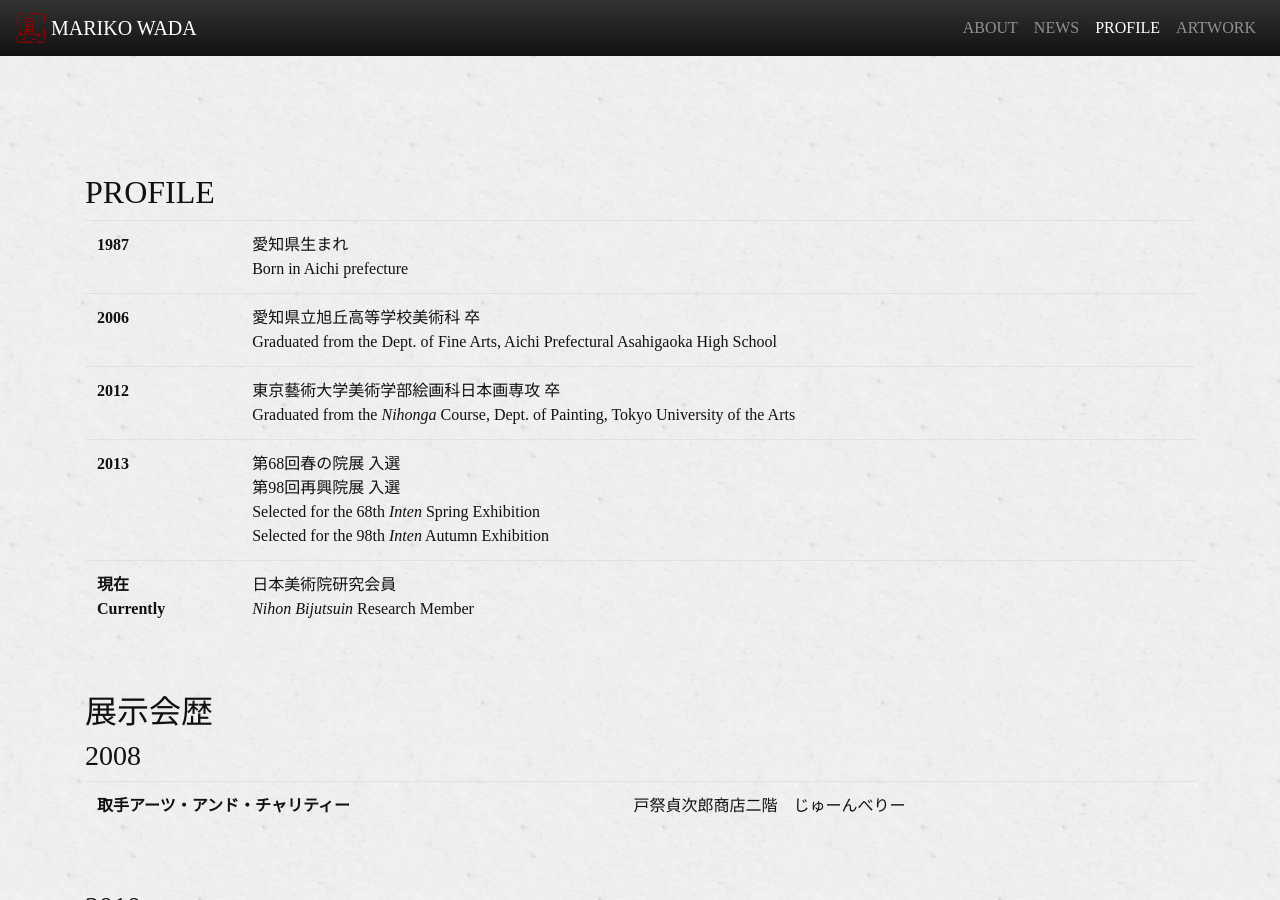
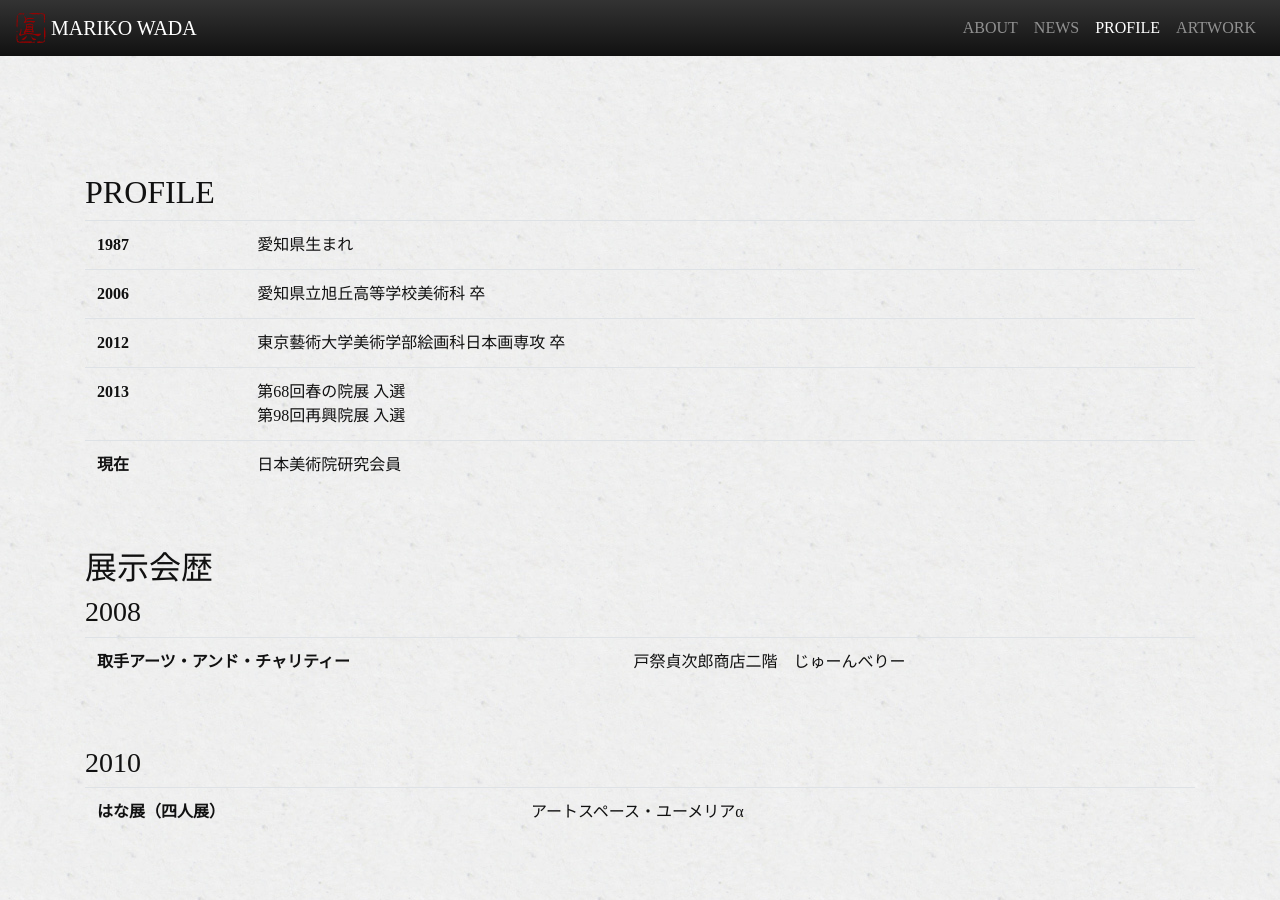
Before and after one commit to marikowadaportfolio/marikowadaportfolio.github.com, a Jekyll site: the page built from index.md, in a window 1280 px wide and 900 px high, scrolled down 2569 px. Built offline with Jekyll 4.4.1, drawn with Linux system fonts in a browser that asks for light colours; nearby versions of some CDN libraries; some web fonts are replaced.

Commit message:
Switching translations per page URL, and also translations for PROFILE

```diff
--- a/_includes/profile.html
+++ b/_includes/profile.html
@@ -4,28 +4,12 @@
         <h2>PROFILE</h2>
             <table class="table eventsection">
                 <tbody>
+                    {% for profileyear in site.data.profile %}
                     <tr>
-                        <th scope="row">1987</th>
-                        <td>愛知県生まれ<br>Born in Aichi prefecture</td>
+                        <th scope="row">{% if page.language == 'en' and profileyear.year-en != null %}{{ profileyear.year-en }}{% else %}{{ profileyear.year }}{% endif %}</th>
+                        <td>{% if page.language == 'en' %}{{ profileyear.en }}{% else %}{{ profileyear.ja }}{% endif %}</td>
                     </tr>
-                    <tr>
-                        <th scope="row">2006</th>
-                        <td>愛知県立旭丘高等学校美術科 卒<br>Graduated from the Dept. of Fine Arts, Aichi Prefectural Asahigaoka High School
-</td>
-                    </tr>
-                    <tr>
-                        <th scope="row">2012</th>
-                        <td>東京藝術大学美術学部絵画科日本画専攻 卒<br>Graduated from the <em>Nihonga</em> Course, Dept. of Painting, Tokyo University of the Arts
-</td>
-                    </tr>
-                    <tr>
-                        <th scope="row">2013</th>
-                        <td>第68回春の院展 入選<br>第98回再興院展 入選<br>Selected for the 68th <em>Inten</em> Spring Exhibition<br>Selected for the 98th <em>Inten</em> Autumn Exhibition</td>
-                    </tr>
-                    <tr>
-                        <th scope="row">現在<br>Currently</th>
-                        <td>日本美術院研究会員<br><em>Nihon Bijutsuin</em> Research Member</td>
-                    </tr>
+                    {% endfor %}
                 </tbody>
             </table>
         <h2>展示会歴</h2>
```
Also changed, not shown: _data/profile.yml (added, +16 -0 lines), en.md (added, +4 -0 lines), index.md (+1 -0 lines), _profile/profile.yaml (deleted).
